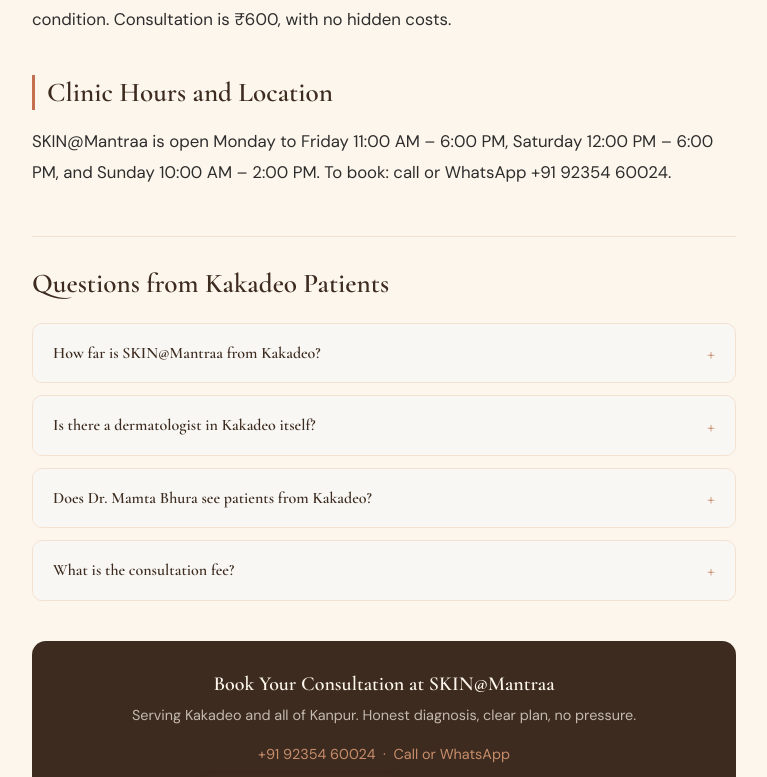
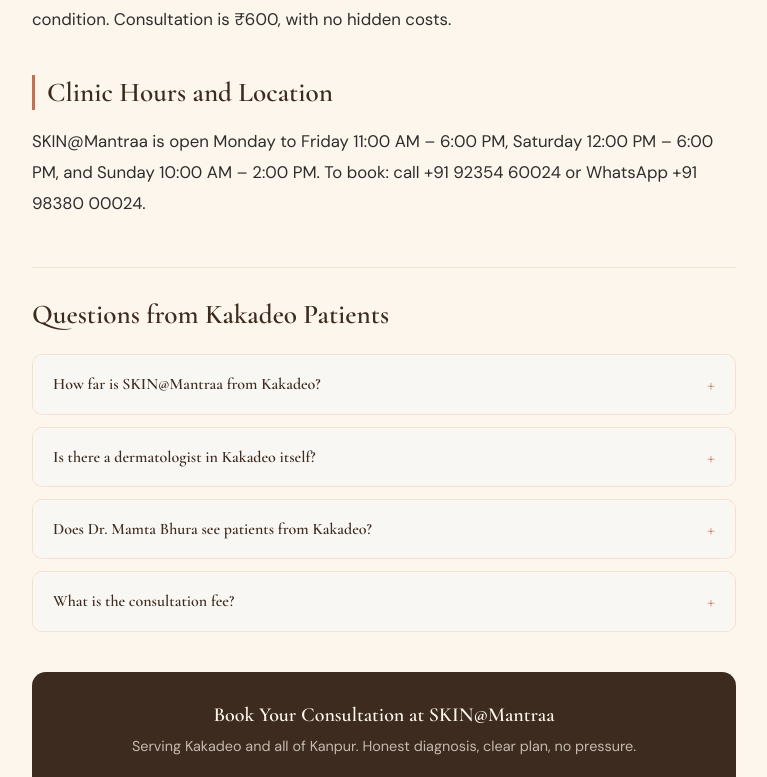
Before and after one commit to vaibhavt896/skin-mantraa, a Next.js app: page /skin-clinic-kakadeo-kanpur in a window 1280 px wide. Shown: the part 1769-2546 px from the top of the page, without its empty margins (256-1023 px from the left). Built offline with nearby package versions, Linux system fonts and the light colour scheme; no server answers.

Commit message:
fix: split call and WhatsApp numbers site-wide

```diff
--- a/app/dermatologist-kanpur/page.tsx
+++ b/app/dermatologist-kanpur/page.tsx
@@ -117,7 +117,7 @@
           name: "How do I book an appointment with Dr. Mamta Bhura?",
           acceptedAnswer: {
             "@type": "Answer",
-            text: `Call or WhatsApp ${BRAND.clinic.phoneDisplay}, or fill the contact form at skinmantraa.in/contact. Walk-ins are welcome during clinic hours.`,
+            text: `Call ${BRAND.clinic.phoneDisplay} or WhatsApp ${BRAND.clinic.whatsappDisplay}, or fill the contact form at skinmantraa.in/contact. Walk-ins are welcome during clinic hours.`,
           },
         },
       ],
@@ -623,7 +623,7 @@
                     textDecoration: "none",
                   }}
                 >
-                  💬 WhatsApp: {BRAND.clinic.phoneDisplay}
+                  💬 WhatsApp: {BRAND.clinic.whatsappDisplay}
                 </a>
               </div>
             </div>
--- a/app/services/[id]/page.tsx
+++ b/app/services/[id]/page.tsx
@@ -380,7 +380,7 @@
       },
       {
         q: "How do I book an appointment for skin disease treatment?",
-        a: `Call or WhatsApp ${BRAND.clinic.phoneDisplay}, or fill the contact form at skinmantraa.in/contact. Consultation fee: ₹600. Walk-ins welcome during clinic hours (Mon–Fri 11AM–6PM, Saturday 12PM–6PM, Sunday 10AM–2PM).`,
+        a: `Call ${BRAND.clinic.phoneDisplay} or WhatsApp ${BRAND.clinic.whatsappDisplay}, or fill the contact form at skinmantraa.in/contact. Consultation fee: ₹600. Walk-ins welcome during clinic hours (Mon–Fri 11AM–6PM, Saturday 12PM–6PM, Sunday 10AM–2PM).`,
       },
     ],
   },
--- a/app/skin-clinic-kakadeo-kanpur/page.tsx
+++ b/app/skin-clinic-kakadeo-kanpur/page.tsx
@@ -230,7 +230,7 @@
 
             <h2 style={styles.heading2}>Clinic Hours and Location</h2>
             <p style={styles.para}>
-              SKIN@Mantraa is open Monday to Friday 11:00 AM – 6:00 PM, Saturday 12:00 PM – 6:00 PM, and Sunday 10:00 AM – 2:00 PM. To book: call or WhatsApp {BRAND.clinic.phoneDisplay}.
+              SKIN@Mantraa is open Monday to Friday 11:00 AM – 6:00 PM, Saturday 12:00 PM – 6:00 PM, and Sunday 10:00 AM – 2:00 PM. To book: call {BRAND.clinic.phoneDisplay} or WhatsApp {BRAND.clinic.whatsappDisplay}.
             </p>
 
             {/* FAQ */}
@@ -277,7 +277,7 @@
                 Serving Kakadeo and all of Kanpur. Honest diagnosis, clear plan, no pressure.
               </p>
               <p style={{ fontFamily: "var(--font-accent)", fontSize: "0.9rem", color: "#C78D6B", marginBottom: "0.25rem" }}>
-                {BRAND.clinic.phoneDisplay} &nbsp;·&nbsp; Call or WhatsApp
+                Call {BRAND.clinic.phoneDisplay} &nbsp;·&nbsp; WhatsApp {BRAND.clinic.whatsappDisplay}
               </p>
               <div style={{ display: "flex", flexWrap: "wrap", gap: "0.75rem", justifyContent: "center", marginTop: "1.25rem" }}>
                 <Link href="/contact" className="btn-primary" style={{ borderRadius: "10px" }}>
--- a/app/skin-doctor-kidwai-nagar-kanpur/page.tsx
+++ b/app/skin-doctor-kidwai-nagar-kanpur/page.tsx
@@ -184,7 +184,7 @@
 
             <h2 style={styles.heading2}>Book an Appointment</h2>
             <p style={styles.para}>
-              Clinic hours: Mon–Fri 11 AM–6 PM, Sat 12 PM–6 PM, Sun 10 AM–2 PM. Contact: {BRAND.clinic.phoneDisplay}. WhatsApp bookings accepted.
+              Clinic hours: Mon–Fri 11 AM–6 PM, Sat 12 PM–6 PM, Sun 10 AM–2 PM. Call {BRAND.clinic.phoneDisplay} or WhatsApp {BRAND.clinic.whatsappDisplay} to book.
             </p>
 
             {/* FAQ */}
--- a/app/skin-guide/hifu-treatment-kanpur/page.tsx
+++ b/app/skin-guide/hifu-treatment-kanpur/page.tsx
@@ -760,7 +760,7 @@
                   marginBottom: "0.25rem",
                 }}
               >
-                {BRAND.clinic.phoneDisplay} &nbsp;·&nbsp; Call or WhatsApp
+                Call {BRAND.clinic.phoneDisplay} &nbsp;·&nbsp; WhatsApp {BRAND.clinic.whatsappDisplay}
               </p>
               <p
                 style={{
--- a/app/skin-specialist-swaroop-nagar/page.tsx
+++ b/app/skin-specialist-swaroop-nagar/page.tsx
@@ -117,7 +117,7 @@
           name: "What are the clinic hours at SKIN@Mantraa Swaroop Nagar?",
           acceptedAnswer: {
             "@type": "Answer",
-            text: `Clinic hours: Monday–Friday 11AM–6PM, Saturday 12PM–6PM, Sunday 10AM–2PM. Walk-ins are welcome. For guaranteed appointment time, book in advance via call or WhatsApp on ${BRAND.clinic.phoneDisplay}.`,
+            text: `Clinic hours: Monday–Friday 11AM–6PM, Saturday 12PM–6PM, Sunday 10AM–2PM. Walk-ins are welcome. For guaranteed appointment time, book in advance via call on ${BRAND.clinic.phoneDisplay} or WhatsApp on ${BRAND.clinic.whatsappDisplay}.`,
           },
         },
         {
@@ -323,7 +323,7 @@
                     fontWeight: 600,
                   }}
                 >
-                  💬 {BRAND.clinic.phoneDisplay}
+                  💬 {BRAND.clinic.whatsappDisplay}
                 </a>
                 <a
                   href={`mailto:${BRAND.clinic.email}`}
--- a/components/home/HomepageFAQ.tsx
+++ b/components/home/HomepageFAQ.tsx
@@ -47,7 +47,7 @@
       name: "How do I book an appointment with Dr. Mamta Bhura?",
       acceptedAnswer: {
         "@type": "Answer",
-        text: `Call or WhatsApp ${BRAND.clinic.phoneDisplay}, or fill the contact form at skinmantraa.in/contact. Walk-ins are welcome during clinic hours.`,
+        text: `Call ${BRAND.clinic.phoneDisplay} or WhatsApp ${BRAND.clinic.whatsappDisplay}, or fill the contact form at skinmantraa.in/contact. Walk-ins are welcome during clinic hours.`,
       },
     },
     {
--- a/lib/constants.ts
+++ b/lib/constants.ts
@@ -20,7 +20,8 @@
     city: "Kanpur, Uttar Pradesh 208002",
     phone: "+919235460024",
     phoneDisplay: "+91 92354 60024",
-    whatsapp: "919235460024",
+    whatsapp: "919838000024",
+    whatsappDisplay: "+91 98380 00024",
     email: "skinmantraa@gmail.com",
     hours: {
       weekdays: "Mon–Fri: 11:00 AM – 6:00 PM",
```
Also changed, not shown: public/llms.txt.
